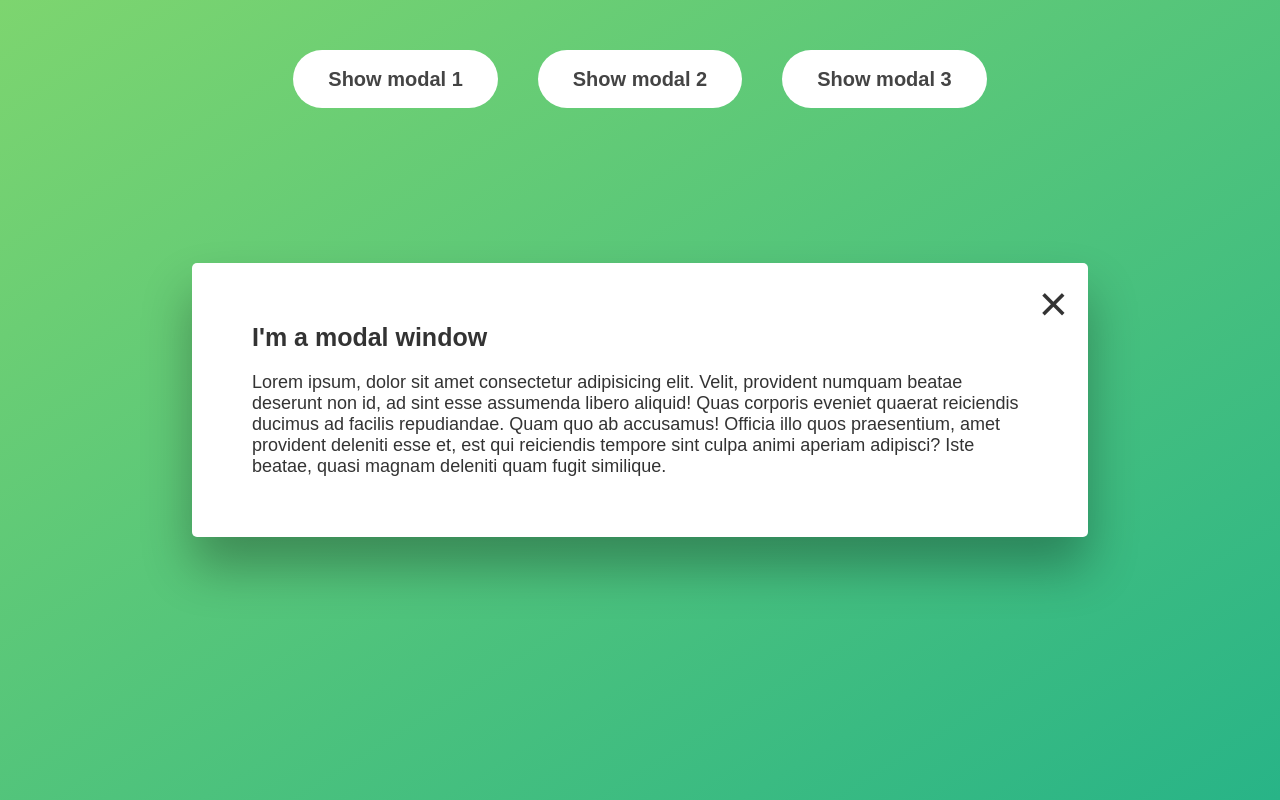
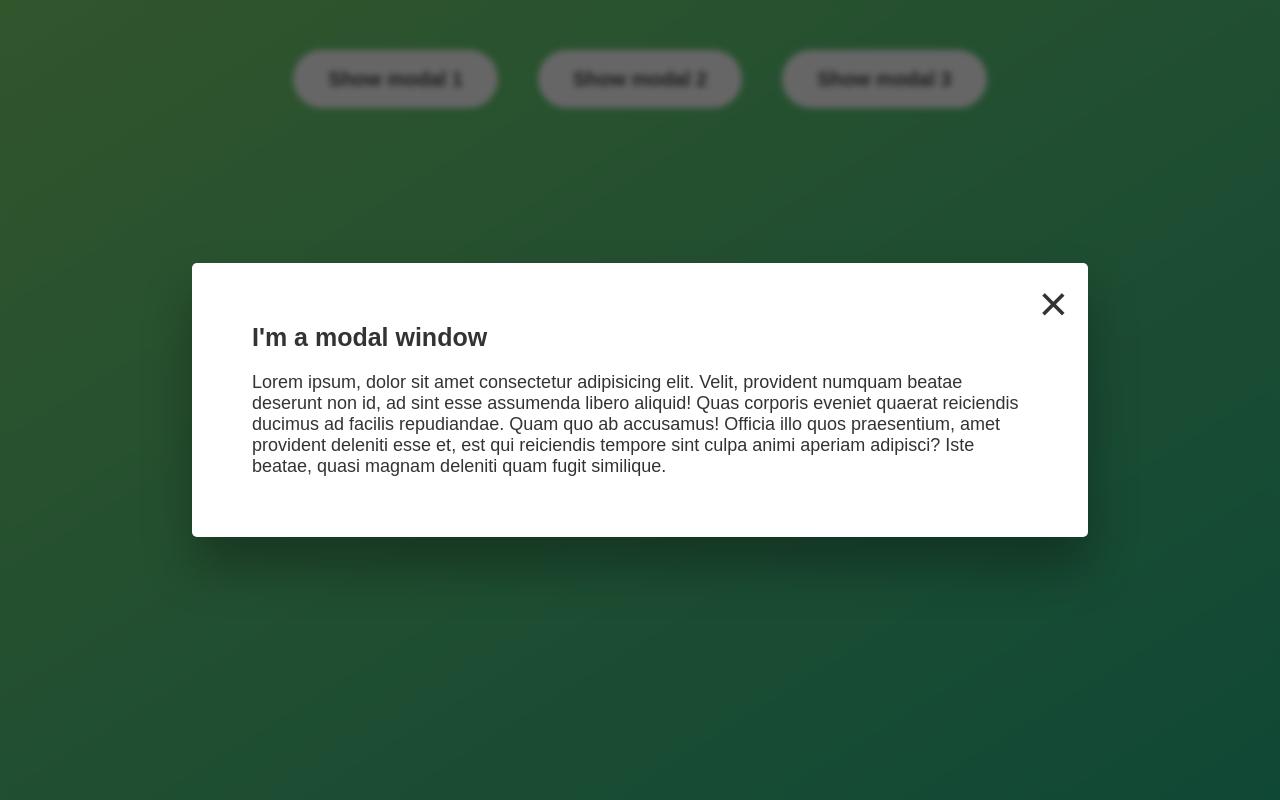
Before and after one commit to jellevanloock/modal-window, a plain HTML site: page index.html in a window 1280 px wide. Both pictures are taken after a click on the button "Show modal 1". Drawn offline with Linux system fonts and the light colour scheme.

Commit message:
- Add overlay functionality to avoid pressing multiple times

```diff
--- a/index.html
+++ b/index.html
@@ -24,6 +24,7 @@
         similique.
       </p>
     </div>
+    <div class="overlay hidden"></div>
     <script src="./script.js"></script>
   </body>
 </html>
--- a/script.js
+++ b/script.js
@@ -1,15 +1,18 @@
 `use strict`;
 
 const modal = document.querySelector(`.modal`);
+const overlay = document.querySelector(`.overlay`);
 const btnCloseModal = document.querySelector(`.close-modal`);
 const btnsShowModal = document.querySelectorAll(`.show-modal`);
 
 for (let i = 0; i < btnsShowModal.length; i++) {
   btnsShowModal[i].addEventListener(`click`, function () {
     modal.classList.remove(`hidden`);
+    overlay.classList.remove(`hidden`);
   });
 }
 
 btnCloseModal.addEventListener(`click`, function () {
   modal.classList.add(`hidden`);
+  overlay.classList.add(`hidden`);
 });
--- a/style.css
+++ b/style.css
@@ -63,6 +63,7 @@ p {
   padding: 6rem;
   border-radius: 5px;
   box-shadow: 0 3rem 5rem rgba(0, 0, 0, 0.3);
+  z-index: 10;
 }
 
 .hidden {
@@ -70,3 +71,14 @@ p {
   pointer-events: none;
   opacity: 0;
 }
+
+.overlay {
+  position: absolute;
+  top: 0;
+  left: 0;
+  height: 100%;
+  width: 100%;
+  background-color: rgba(0, 0, 0, 0.6);
+  backdrop-filter: blur(3px);
+  z-index: 5;
+}
```
